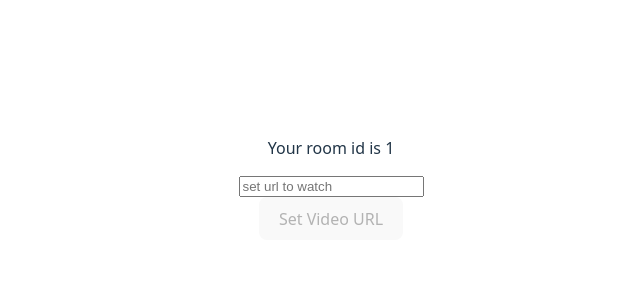
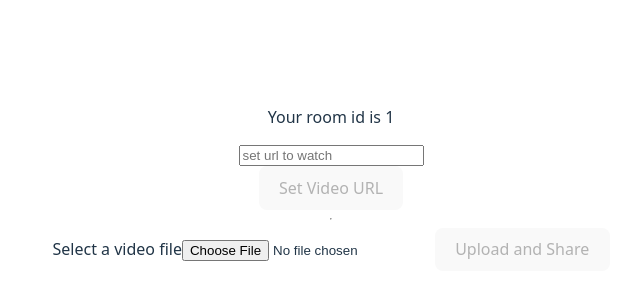
Before and after one commit to xleepy/watch-together, a React (Vite) app: page /#/room/1 in a window 1280 px wide. Shown: the part 220-520 px from the top of the page, without its empty margins (309-949 px from the left). Built offline with nearby package versions, Linux system fonts and the light colour scheme; no server answers.

Commit message:
Add local file streaming

```diff
--- a/package.json
+++ b/package.json
@@ -5,6 +5,7 @@
   "type": "module",
   "scripts": {
     "dev": "vite",
+    "dev:host": "vite --host",
     "build": "tsc -b && vite build",
     "lint": "eslint .",
     "preview": "vite preview",
@@ -17,6 +18,7 @@
     "dotenv": "^16.5.0",
     "express": "^5.1.0",
     "helmet": "^8.1.0",
+    "multer": "^2.0.2",
     "react": "^19.1.0",
     "react-dom": "^19.1.0",
     "react-router": "^7.9.3",
--- a/src/components/player/Player.tsx
+++ b/src/components/player/Player.tsx
@@ -18,6 +18,7 @@ export const Player = ({ className }: PlayerProps) => {
   const { roomId } = useParams<{ roomId: string }>();
   const userId = useAppStore((state) => state.userId);
   const url = useAppStore((state) => state.url);
+  const { isPlaying, currentTime } = videoState;
 
   useEffect(() => {
     const video = videoRef.current;
@@ -25,7 +26,6 @@ export const Player = ({ className }: PlayerProps) => {
     lastSyncRef.current = Date.now();
     isUserActionRef.current = false;
 
-    const { isPlaying, currentTime } = videoState;
 
     if (Math.abs(video.currentTime - currentTime) > 1) {
       video.currentTime = currentTime;
@@ -36,7 +36,7 @@ export const Player = ({ className }: PlayerProps) => {
     } else if (!isPlaying && !video.paused) {
       video.pause();
     }
-  }, [videoState]);
+  }, [currentTime, isPlaying]);
 
   const handlePlay = () => {
     if (!isUserActionRef.current) {
--- a/src/components/room/AttachUrl.tsx
+++ b/src/components/room/AttachUrl.tsx
@@ -1,11 +1,85 @@
 import { useState } from "react";
+import type { ChangeEvent } from "react";
 import { useClientDispatch } from "../providers";
 import { useParams } from "react-router";
+import { basePath } from "../../constants";
 
 export const AttachUrl = () => {
   const dispatchMessage = useClientDispatch();
   const { roomId } = useParams<{ roomId: string }>();
   const [currentUrl, setCurrentUrl] = useState("");
+  const [selectedFile, setSelectedFile] = useState<File | null>(null);
+  const [isUploading, setIsUploading] = useState(false);
+  const [uploadError, setUploadError] = useState<string | null>(null);
+  const [uploadProgress, setUploadProgress] = useState<number | null>(null);
+
+  const handleFileChange = (event: ChangeEvent<HTMLInputElement>) => {
+    const file = event.target.files?.[0] ?? null;
+    setSelectedFile(file);
+    setUploadError(null);
+  };
+
+  const uploadVideo = async () => {
+    if (!selectedFile || !roomId) {
+      return;
+    }
+
+    setIsUploading(true);
+    setUploadError(null);
+    setUploadProgress(0);
+
+    try {
+      const formData = new FormData();
+      formData.append("video", selectedFile);
+
+      await new Promise<void>((resolve, reject) => {
+        const xhr = new XMLHttpRequest();
+        xhr.open("POST", `${basePath}/rooms/${roomId}/upload`);
+
+        xhr.upload.onprogress = (event) => {
+          if (event.lengthComputable) {
+            const percentage = Math.round((event.loaded / event.total) * 100);
+            setUploadProgress(percentage);
+          } else {
+            setUploadProgress(null);
+          }
+        };
+
+        xhr.onload = () => {
+          if (xhr.status >= 200 && xhr.status < 300) {
+            setUploadProgress(100);
+            resolve();
+          } else {
+            let errorMessage = "Failed to upload video";
+            try {
+              const payload = JSON.parse(xhr.responseText);
+              if (payload?.error) {
+                errorMessage = payload.error;
+              }
+            } catch {
+              // noop
+            }
+            reject(new Error(errorMessage));
+          }
+        };
+
+        xhr.onerror = () => {
+          reject(new Error("Network error while uploading video"));
+        };
+
+        xhr.send(formData);
+      });
+
+      setSelectedFile(null);
+    } catch (error) {
+      setUploadError(
+        error instanceof Error ? error.message : "Unexpected error"
+      );
+    } finally {
+      setIsUploading(false);
+      setUploadProgress(null);
+    }
+  };
 
   const broadcastUrl = () => {
     if (!currentUrl || !roomId) {
@@ -16,6 +90,7 @@ export const AttachUrl = () => {
       type: "setVideoUrl",
       roomId: roomId,
       url: currentUrl,
+      origin: "manual",
     });
   };
 
@@ -30,6 +105,32 @@ export const AttachUrl = () => {
       <button disabled={!currentUrl} onClick={broadcastUrl}>
         Set Video URL
       </button>
+      <hr />
+      <div>
+        <label>
+          <span>Select a video file</span>
+          <input
+            type="file"
+            accept="video/*"
+            onChange={handleFileChange}
+            disabled={isUploading}
+          />
+        </label>
+        <button
+          onClick={uploadVideo}
+          disabled={!selectedFile || isUploading || !roomId}
+        >
+          {isUploading ? "Uploading..." : "Upload and Share"}
+        </button>
+        {typeof uploadProgress === "number" ? (
+          <div>
+            <progress max={100} value={uploadProgress} />
+            <span>{uploadProgress}%</span>
+          </div>
+        ) : null}
+        {selectedFile ? <p>Selected: {selectedFile.name}</p> : null}
+        {uploadError ? <p role="alert">{uploadError}</p> : null}
+      </div>
     </>
   );
 };
--- a/src/constants.ts
+++ b/src/constants.ts
@@ -1,2 +1,3 @@
 export const host = import.meta.env.VITE_HOST || "localhost";
-export const basePath = `http://${host}:3000`;
+export const port = import.meta.env.VITE_PORT || 3000;
+export const basePath = `http://${host}:${port}`;
--- a/types.d.ts
+++ b/types.d.ts
@@ -44,6 +44,8 @@ type ConnectToRoomMessage = {
 type SetVideoUrlMessage = {
   type: "setVideoUrl";
   url: string;
+  roomId?: string;
+  origin?: "upload" | "manual";
 };
 
 type ChatMessage = {
```
Also changed, not shown: server.js (+97 -2 lines), 2 other files (tests, documents, lock files or other folders).
